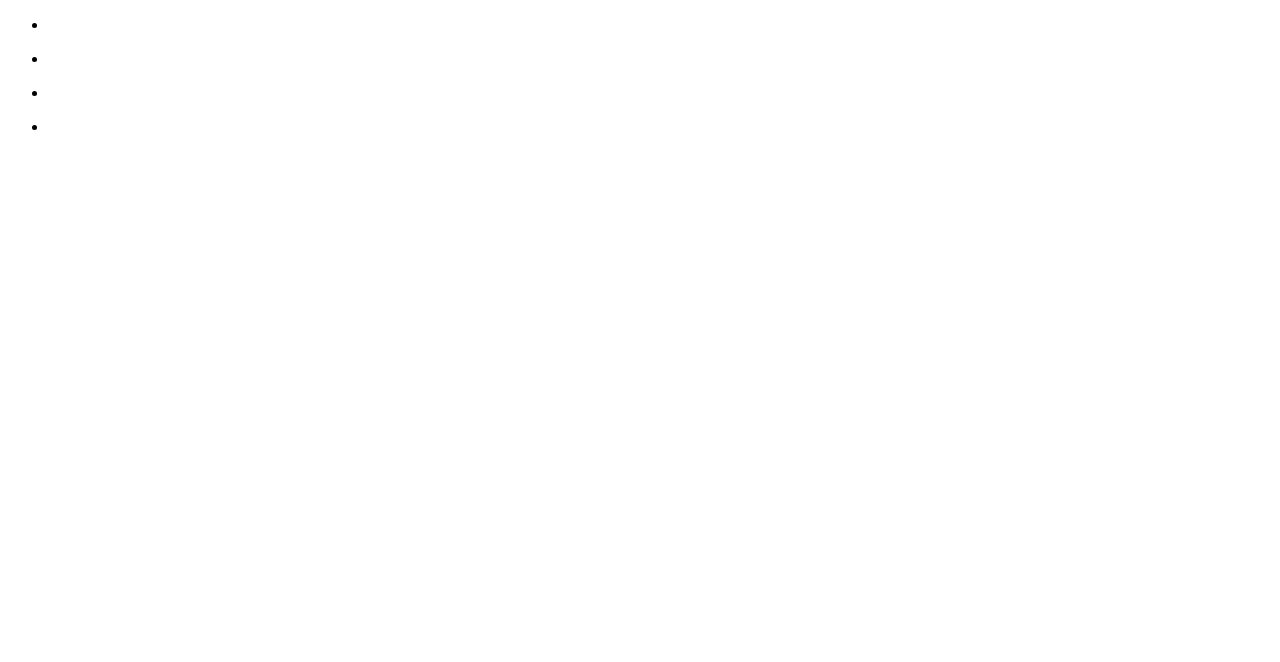
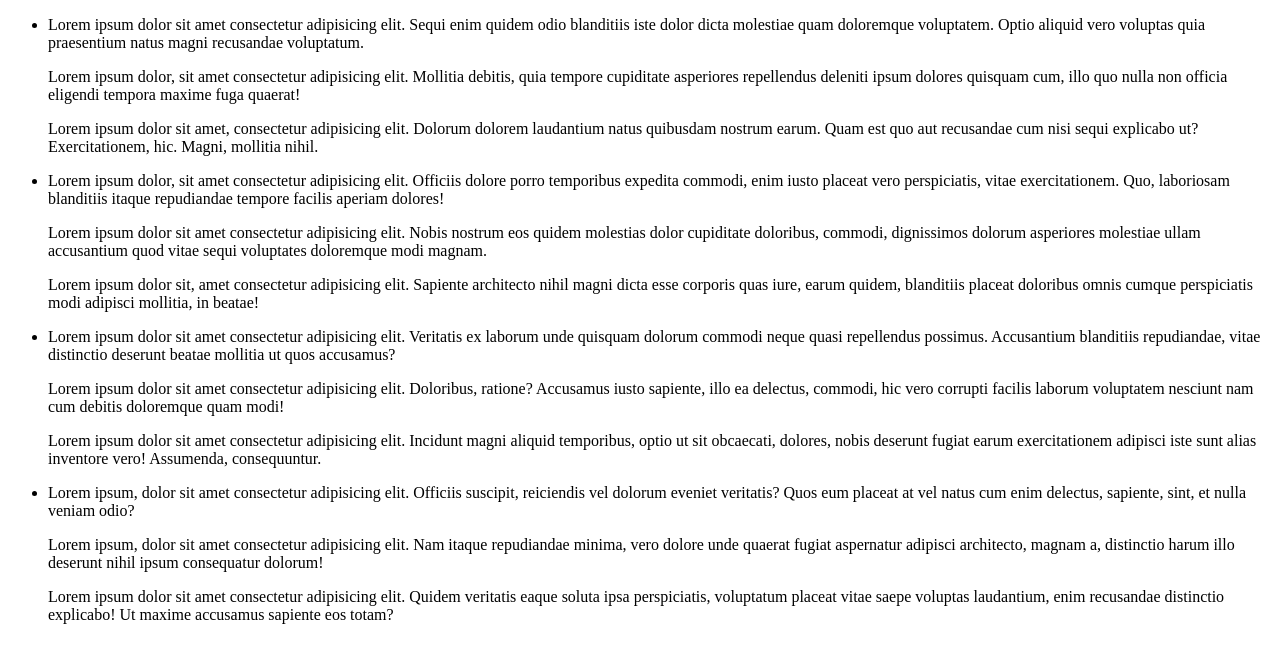
Before and after one commit to Pedihkat/kodluyoruzilkrepo, a plain HTML site: page index.html in a window 1280 px wide. Drawn offline with Linux system fonts and the light colour scheme.

```diff
--- a/index.html
+++ b/index.html
@@ -1,32 +1,33 @@
 <!DOCTYPE html>
 <html lang="en">
-<head>
+<head class="style.css">
     <meta charset="UTF-8">
     <meta http-equiv="X-UA-Compatible" content="IE=edge">
     <meta name="viewport" content="width=device-width, initial-scale=1.0">
     <title>Document</title>
+
 </head>
 <body>
    <ul>
        <li>
-            <p></p>
-            <p></p>
-            <p></p>
+           <p><span>Lorem ipsum dolor sit amet consectetur adipisicing elit. Sequi enim quidem odio blanditiis iste dolor dicta molestiae quam doloremque voluptatem. Optio aliquid vero voluptas quia praesentium natus magni recusandae voluptatum.</span></p>
+           <p><span>Lorem ipsum dolor, sit amet consectetur adipisicing elit. Mollitia debitis, quia tempore cupiditate asperiores repellendus deleniti ipsum dolores quisquam cum, illo quo nulla non officia eligendi tempora maxime fuga quaerat!</span></p>
+           <p><span>Lorem ipsum dolor sit amet, consectetur adipisicing elit. Dolorum dolorem laudantium natus quibusdam nostrum earum. Quam est quo aut recusandae cum nisi sequi explicabo ut? Exercitationem, hic. Magni, mollitia nihil.</span></p>
        </li>
        <li>
-            <p></p>
-            <p></p>
-            <p></p>
+           <p><span>Lorem ipsum dolor, sit amet consectetur adipisicing elit. Officiis dolore porro temporibus expedita commodi, enim iusto placeat vero perspiciatis, vitae exercitationem. Quo, laboriosam blanditiis itaque repudiandae tempore facilis aperiam dolores!</span></p>
+           <p><span>Lorem ipsum dolor sit amet consectetur adipisicing elit. Nobis nostrum eos quidem molestias dolor cupiditate doloribus, commodi, dignissimos dolorum asperiores molestiae ullam accusantium quod vitae sequi voluptates doloremque modi magnam.</span></p>
+           <p><span>Lorem ipsum dolor sit, amet consectetur adipisicing elit. Sapiente architecto nihil magni dicta esse corporis quas iure, earum quidem, blanditiis placeat doloribus omnis cumque perspiciatis modi adipisci mollitia, in beatae!</span></p>
        </li>
        <li>
-            <p></p>
-            <p></p>
-            <p></p>
+           <p><span>Lorem ipsum dolor sit amet consectetur adipisicing elit. Veritatis ex laborum unde quisquam dolorum commodi neque quasi repellendus possimus. Accusantium blanditiis repudiandae, vitae distinctio deserunt beatae mollitia ut quos accusamus?</span></p>
+           <p><span>Lorem ipsum dolor sit amet consectetur adipisicing elit. Doloribus, ratione? Accusamus iusto sapiente, illo ea delectus, commodi, hic vero corrupti facilis laborum voluptatem nesciunt nam cum debitis doloremque quam modi!</span></p>
+           <p><span>Lorem ipsum dolor sit amet consectetur adipisicing elit. Incidunt magni aliquid temporibus, optio ut sit obcaecati, dolores, nobis deserunt fugiat earum exercitationem adipisci iste sunt alias inventore vero! Assumenda, consequuntur.</span></p>
        </li>
        <li>
-            <p></p>
-            <p></p>
-            <p></p>
+           <p><span>Lorem ipsum, dolor sit amet consectetur adipisicing elit. Officiis suscipit, reiciendis vel dolorum eveniet veritatis? Quos eum placeat at vel natus cum enim delectus, sapiente, sint, et nulla veniam odio?</span></p>
+           <p><span>Lorem ipsum, dolor sit amet consectetur adipisicing elit. Nam itaque repudiandae minima, vero dolore unde quaerat fugiat aspernatur adipisci architecto, magnam a, distinctio harum illo deserunt nihil ipsum consequatur dolorum!</span></p>
+           <p><span>Lorem ipsum dolor sit amet consectetur adipisicing elit. Quidem veritatis eaque soluta ipsa perspiciatis, voluptatum placeat vitae saepe voluptas laudantium, enim recusandae distinctio explicabo! Ut maxime accusamus sapiente eos totam?</span></p>
        </li>
    </ul>
 </body>
```
Also changed, not shown: style.css (added). Lines whose indentation alone changed are shown as unchanged.
